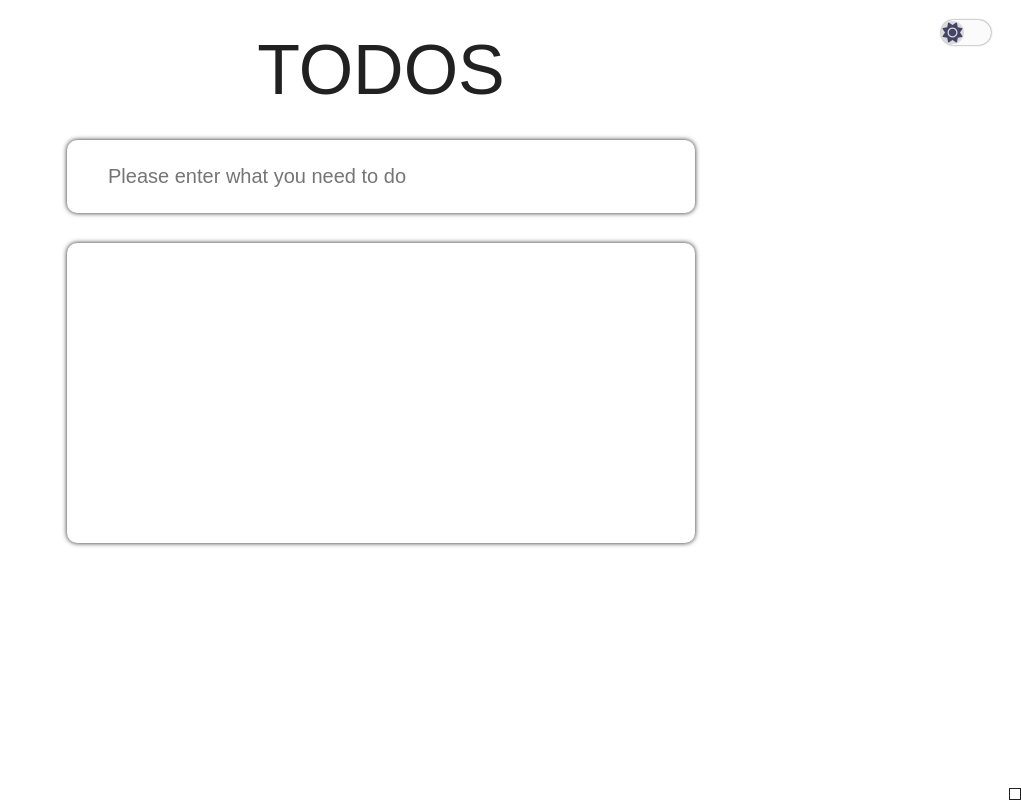
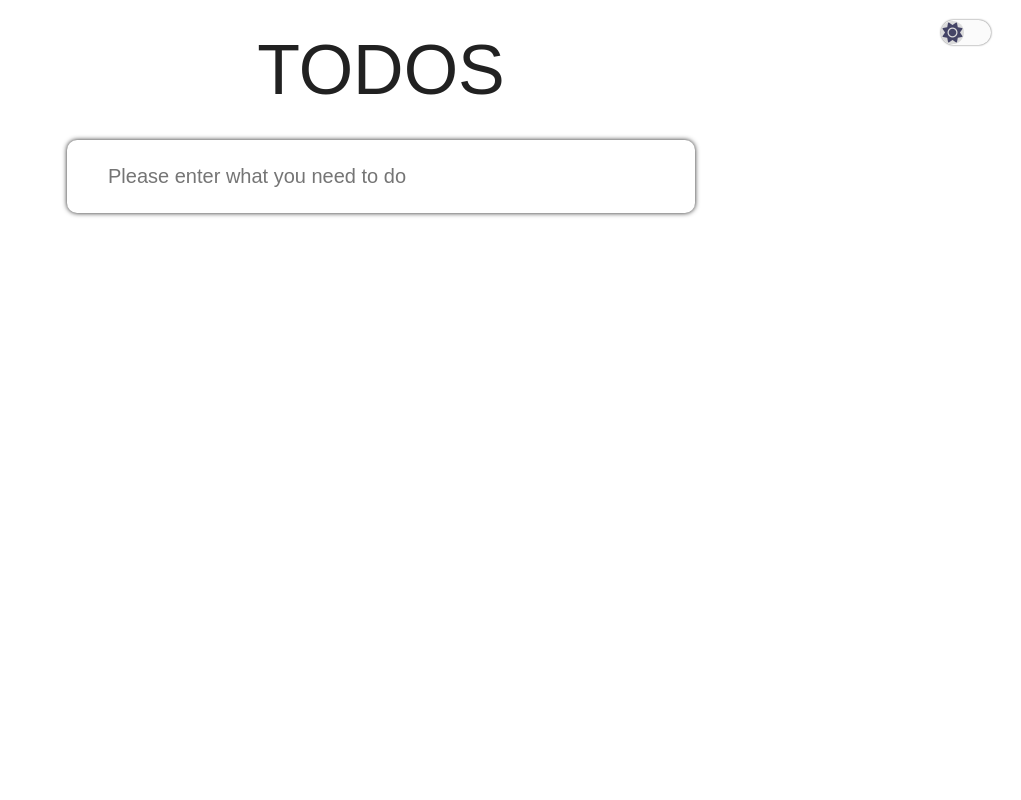
Before and after one commit to TungPV03/TO-DOS-APP, a React (Create React App) app: page / in a window 1280 px wide. Shown: the whole page, without its empty margins (259-1280 px from the left). Built offline with nearby package versions, Linux system fonts and the light colour scheme; a web font is replaced by a local one.

Commit message:
fix check-done-task

```diff
--- a/src/Component/App.js
+++ b/src/Component/App.js
@@ -18,7 +18,6 @@ class App extends PureComponent {
             tasks : [],
             checkAllDone : false,
             filter : STATUS_FILTER.ALL,
-            currentPage : 1,
         };
         this.targetTask = 0;
         this.taskInputRef = React.createRef();
@@ -66,7 +65,7 @@ class App extends PureComponent {
     //handle menu feature
 
     handleClickSetFilter = (filter) => {
-        this.setState({filter, currentPage:1});
+        this.setState({filter});
     }
 
     handleClickClearCompleted = () => {
@@ -85,12 +84,6 @@ class App extends PureComponent {
             return {tasks};
         });
     }
-    //Select page number
-
-    // handleSelectPageNumber = (event) => {
-    //     const currentPage = event.target.value;
-    //     this.setState({currentPage});
-    // }
 
     //handle change content of task
     handleChangeTaskContent = (index, newContent) => {
@@ -107,7 +100,7 @@ class App extends PureComponent {
     //render
 
     render(){
-        const {tasks,checkAllDone,filter,currentPage} = this.state;
+        const {tasks,checkAllDone,filter} = this.state;
         let currentFilterTasks = [];
         if(filter === STATUS_FILTER.COMPLETED){
             currentFilterTasks = tasks.map((item,index) => ({
@@ -148,14 +141,12 @@ class App extends PureComponent {
                         handleClickClearCompleted = {this.handleClickClearCompleted}
                         handleSelectPageNumber = {this.handleSelectPageNumber}
                         filter = {filter}
-                        currentPage = {currentPage}
                         currentFilterTasks={currentFilterTasks}
                     />
                     <TodosList
                         tasks={currentFilterTasks}//tasks
                         handleClickCheckTask={this.handleClickCheckTask}
                         handleDeleteTask = {this.handleDeleteTask}
-                        currentPage = {currentPage}
                         handleFocusTaskInput = {this.handleFocusTaskInput}
                         hanldeTargetChangingTask = {this.hanldeTargetChangingTask}
                         handleChangePageOnScroll = {this.handleChangePageOnScroll}
--- a/src/Component/SingleTask.js
+++ b/src/Component/SingleTask.js
@@ -30,7 +30,6 @@ class SingleTask extends PureComponent {
                     </label>
                 </div>
                 <p className={done ? 'task completed' : 'task'}
-                    // onDoubleClick={this.handleDoubleClick}
                     onDoubleClick={this.handleDoubleClick}
                 >
                     {task.content}
--- a/src/Component/TodosList.js
+++ b/src/Component/TodosList.js
@@ -16,7 +16,7 @@ class TodosList extends PureComponent {
     }
 
     componentDidUpdate(prevProps){
-        if(prevProps.tasks.length !== this.props.tasks.length){
+        if(prevProps.tasks !== this.props.tasks){
             this.setState({displayTasks : this.props.tasks.slice(0,this.tasksPerPage)});
         }
     }
@@ -34,7 +34,6 @@ class TodosList extends PureComponent {
     handleScroll = () => {
         if (this.tasksContainerRef.current.clientHeight + this.tasksContainerRef.current.scrollTop
              >= this.tasksContainerRef.current.scrollHeight) {
-            console.log('handle scroll');
             this.loadMoreItem();
         }
     }
@@ -42,7 +41,7 @@ class TodosList extends PureComponent {
     render() {
         const {displayTasks, currentPage} = this.state;
         const {isDarkMode} = this.context;
-        return (
+        return displayTasks.length > 0 && (
             <div ref={this.tasksContainerRef} className={"to-do-item-container" + (isDarkMode? DARK_CLASS_NAME : '')} onScroll={this.handleScroll}>
                 <span className="curernt-page">{currentPage}</span>
                 {displayTasks.map((task,index) =>(
```
